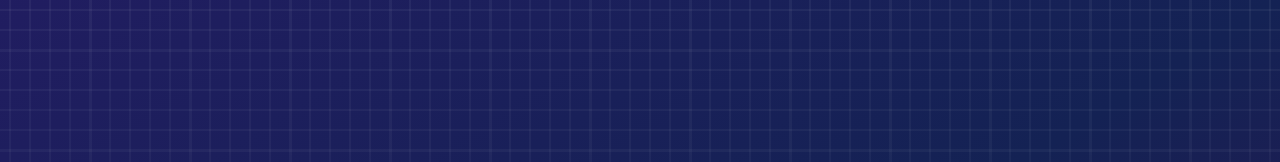
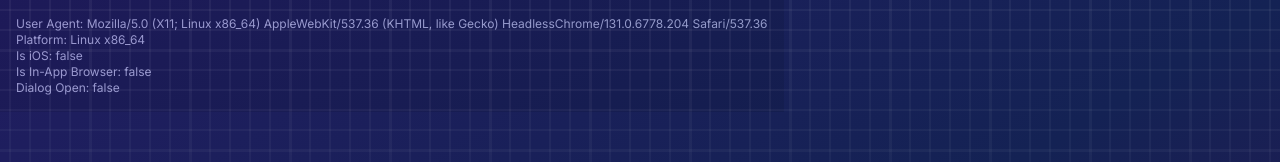
Before and after one commit to mkteagle/teag.me, a Next.js app: page /auth/login in a window 1280 px wide. Shown: the top 162 px of the page. Built offline with nearby package versions, Linux system fonts and the light colour scheme; no server answers.

Commit message:
adding debug info

```diff
--- a/components/login-page-client.tsx
+++ b/components/login-page-client.tsx
@@ -1,4 +1,3 @@
-"use client";
 import React from "react";
 import LoginButton from "@/components/login-button";
 import { Card } from "@/components/ui/card";
@@ -11,34 +10,78 @@ export function LoginPageClient() {
   const isInAppBrowser = useDetectInAppBrowser();
   const [isIOS, setIsIOS] = useState(false);
   const [isDialogOpen, setIsDialogOpen] = useState(false);
+  const [debugInfo, setDebugInfo] = useState({
+    userAgent: "",
+    isIOS: false,
+    isInAppBrowser: false,
+    platform: "",
+  });
 
   useEffect(() => {
-    // Detect iOS
-    const userAgent = navigator.userAgent || navigator.vendor;
-    setIsIOS(/iPhone|iPad|iPod/i.test(userAgent));
-  }, []);
+    // Enhanced detection
+    const userAgent = navigator.userAgent || navigator.vendor || "";
+    const platform = navigator.platform || "";
+
+    // More comprehensive iOS detection
+    const isIOSDevice =
+      /iPhone|iPad|iPod/.test(userAgent) ||
+      (platform === "MacIntel" && navigator.maxTouchPoints > 1);
+
+    // Enhanced in-app browser detection
+    const isInApp =
+      /FBAN|FBAV|Instagram|LinkedIn|Twitter|Line|KAKAOTALK|NAVER|selenium|WhatsApp|Electron|Teams-Windows|Teams-Mac|DingTalk|Electron|MicroMessenger|QQ|IEMobile/i.test(
+        userAgent
+      );
+
+    setIsIOS(isIOSDevice);
+    setDebugInfo({
+      userAgent,
+      isIOS: isIOSDevice,
+      isInAppBrowser: isInApp || isInAppBrowser,
+      platform,
+    });
+
+    // Automatically show dialog for iOS in-app browsers
+    if (isIOSDevice && isInApp) {
+      setIsDialogOpen(true);
+    }
+  }, [isInAppBrowser]);
 
   const openInDefaultBrowser = () => {
     const url = window.location.href;
-    const userAgent = navigator.userAgent || navigator.vendor;
 
-    if (/android/i.test(userAgent)) {
-      // Android: Use intent:// to open the default browser
+    if (isIOS) {
+      // Show dialog for iOS
+      setIsDialogOpen(true);
+    } else if (/android/i.test(debugInfo.userAgent)) {
+      // Android intent handling
       const intentUrl = `intent://${url.replace(
         /^https?:\/\//,
         ""
       )}#Intent;scheme=https;package=com.android.chrome;end`;
       window.location.href = intentUrl;
-    } else if (isIOS) {
-      // iOS: Open the dialog with instructions
-      setIsDialogOpen(true);
+    } else {
+      // Fallback
+      window.location.href = url;
     }
   };
 
+  // Debug display - remove in production
+  const DebugInfo = () => (
+    <div className="absolute top-0 left-0 bg-black/50 text-white p-4 text-xs whitespace-pre-wrap max-w-full overflow-auto">
+      <p>User Agent: {debugInfo.userAgent}</p>
+      <p>Platform: {debugInfo.platform}</p>
+      <p>Is iOS: {debugInfo.isIOS.toString()}</p>
+      <p>Is In-App Browser: {debugInfo.isInAppBrowser.toString()}</p>
+      <p>Dialog Open: {isDialogOpen.toString()}</p>
+    </div>
+  );
+
   // If in an in-app browser, show warning message
-  if (isInAppBrowser) {
+  if (debugInfo.isInAppBrowser) {
     return (
       <div className="fixed inset-0 w-full min-h-screen flex items-center justify-center p-4">
+        <DebugInfo />
         <div className="absolute inset-0 bg-gradient-to-br from-indigo-800 via-blue-900 to-purple-900 opacity-50" />
         <div className="absolute inset-0 bg-[url('/bg.svg')] bg-center [mask-image:linear-gradient(180deg,white,rgba(255,255,255,0))]" />
 
@@ -49,9 +92,9 @@ export function LoginPageClient() {
                 Browser Not Supported
               </h1>
               <p className="text-gray-400">
-                Google blocks sign-in attempts from in-app browsers like
-                Facebook, Instagram, or LinkedIn for security reasons. Please
-                open this page in your default browser to continue.
+                Google blocks sign-in attempts from in-app browsers for security
+                reasons. Please open this page in your default browser to
+                continue.
               </p>
             </div>
 
@@ -60,12 +103,40 @@ export function LoginPageClient() {
             </Button>
           </div>
         </Card>
+
+        {/* Dialog for iOS - now rendered even in in-app browser view */}
+        {isIOS && (
+          <Dialog open={isDialogOpen} onOpenChange={setIsDialogOpen}>
+            <DialogContent className="sm:max-w-md">
+              <div className="p-6 space-y-4 text-center">
+                <h2 className="text-xl font-bold">Open in Safari</h2>
+                <div className="space-y-2">
+                  <p>To continue signing in, please follow these steps:</p>
+                  <ol className="text-left space-y-2 text-sm">
+                    <li>
+                      1. Tap the <strong>Share</strong> icon {"\u2197"} in the
+                      bottom menu bar
+                    </li>
+                    <li>
+                      2. Scroll down and tap <strong>"Open in Safari"</strong>
+                    </li>
+                    <li>3. Complete the sign-in process in Safari</li>
+                  </ol>
+                </div>
+                <Button onClick={() => setIsDialogOpen(false)} className="mt-4">
+                  Got it
+                </Button>
+              </div>
+            </DialogContent>
+          </Dialog>
+        )}
       </div>
     );
   }
 
   return (
     <>
+      <DebugInfo />
       <div className="fixed inset-0 w-full min-h-screen flex items-center justify-center p-4">
         <div className="absolute inset-0 bg-gradient-to-br from-indigo-800 via-blue-900 to-purple-900 opacity-50" />
         <div className="absolute inset-0 bg-[url('/bg.svg')] bg-center [mask-image:linear-gradient(180deg,white,rgba(255,255,255,0))]" />
@@ -110,31 +181,6 @@ export function LoginPageClient() {
           </div>
         </Card>
       </div>
-
-      {/* iOS Instructions Dialog */}
-      <Dialog open={isDialogOpen} onOpenChange={setIsDialogOpen}>
-        <DialogContent className="sm:max-w-md">
-          <div className="p-6 space-y-4 text-center">
-            <h2 className="text-xl font-bold">Open in Safari</h2>
-            <div className="space-y-2">
-              <p>To continue signing in, please follow these steps:</p>
-              <ol className="text-left space-y-2 text-sm">
-                <li>
-                  1. Tap the <strong>Share</strong> icon {"\u2197"} in the
-                  bottom menu bar
-                </li>
-                <li>
-                  2. Scroll down and tap <strong>"Open in Safari"</strong>
-                </li>
-                <li>3. Complete the sign-in process in Safari</li>
-              </ol>
-            </div>
-            <Button onClick={() => setIsDialogOpen(false)} className="mt-4">
-              Got it
-            </Button>
-          </div>
-        </DialogContent>
-      </Dialog>
     </>
   );
 }
```
